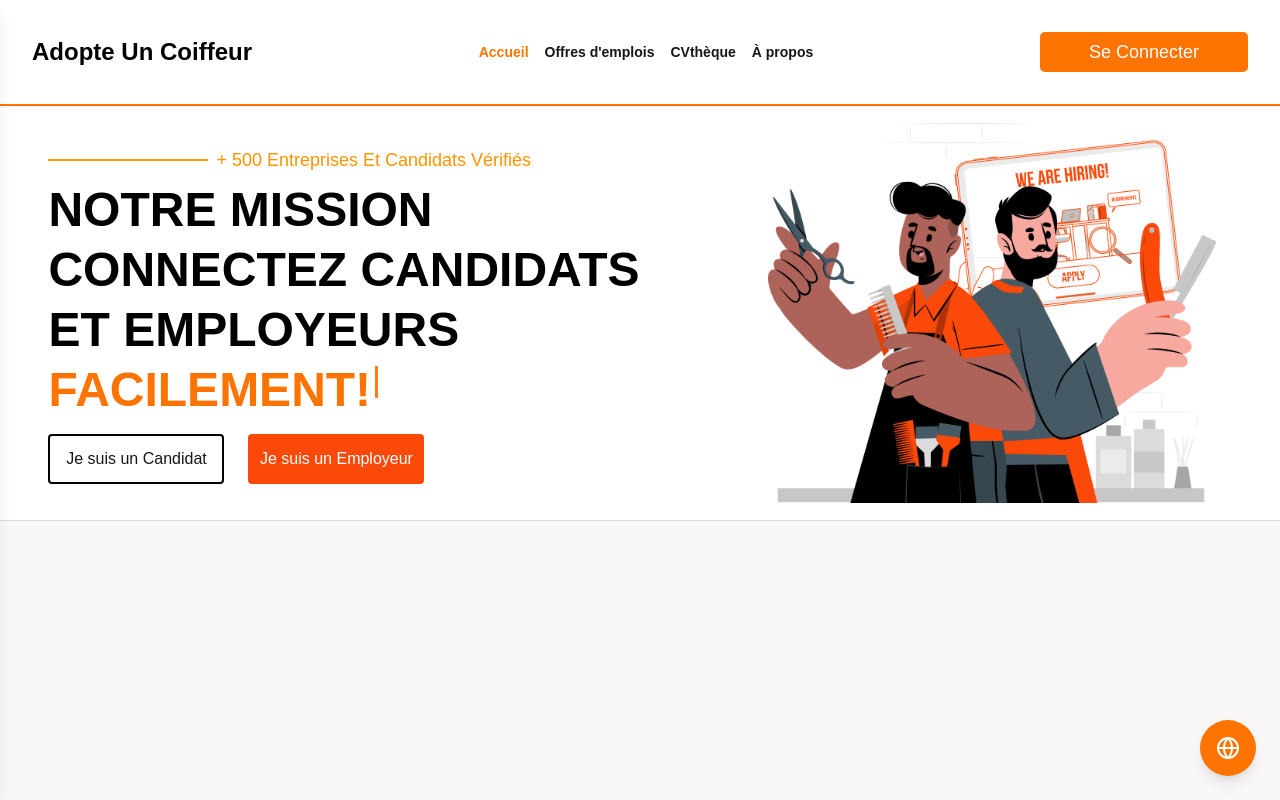
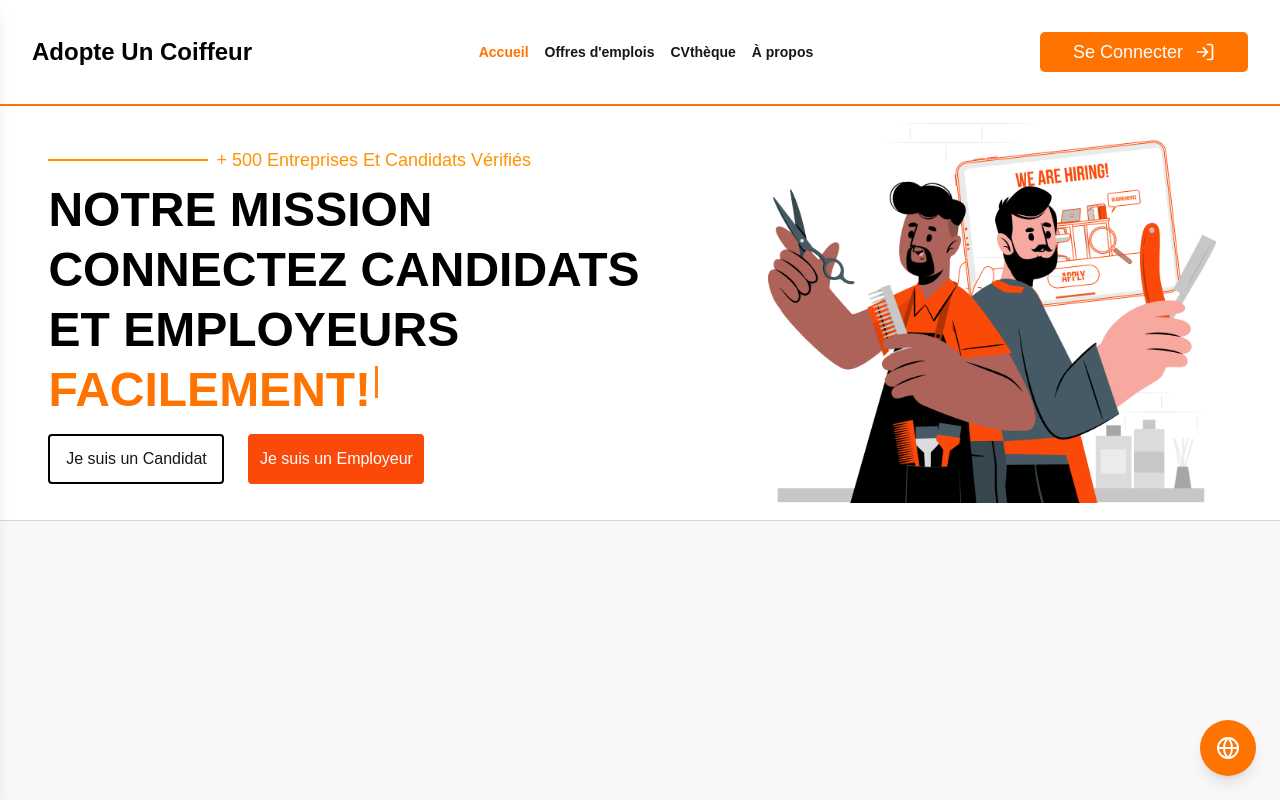
Before and after one commit to Abdullah1223/15octadopte, a Next.js app: page / in a window 1280 px wide. Shown: the top 800 px of the page. Built offline with nearby package versions, Linux system fonts and the light colour scheme.

Commit message:
Last Commit

```diff
--- a/src/app/Components/Navbar.js
+++ b/src/app/Components/Navbar.js
@@ -200,7 +200,11 @@ const Navbar = () => {
         </div>
 
         <button onClick={() => { router.push('/login') }} className="bg-[#FF7300] hidden text-white hover:bg-[#FF9522] md:block lg:text-[18px] text-[12px] w-32 h-9 lg:w-52 lg:h-10 rounded-[5px]">
+          <div className="flex justify-center gap-3 items-center">
           {translate('Get Hired')}
+          <LogIn className="w-4 h-4 lg:w-5 lg:h-5 mt-0" />
+          </div>
+
         </button>
 
         <div className="flex items-center gap-3 md:hidden">
--- a/src/app/locales/translation.json
+++ b/src/app/locales/translation.json
@@ -440,7 +440,7 @@
        "Save To Favorites":"Enregistrer dans les favoris",
        "Share On Media":"Partager sur les réseaux sociaux",
        "Get Hired":"Se Connecter",
-       "Lets Explore":"Explorons",
+       "Lets Explore":"Savoir Plus",
        "Lets_Explore_About_Us":"En Savoir Plus",
        "Explore All Jobs":"Explorez Tous Emplois",
        "Sign Up For Free":"Inscrivez-Vous Gratuitement",
@@ -477,7 +477,7 @@
        "head":"Chef",
        "Barber_for_cv":"Coiffeur",
        "About_us_for_main_page":"Notre Équipe",
-       "About_us_for_main_page_subheading":"Autonomiser Les Coiffeurs Et Les Entreprises – Combler Le Fossé Entre Le Talent Et L'Opportunité !",
+       "About_us_for_main_page_subheading":"Chez Adopte Un Coiffeur Nous Avons Compris Que Le Plus Dur, C’est Souvent De Trouver La Bonne Personne Si Bon Moment. C’est Pourquoi Nous Mettons En Relation Coiffeurs Et Employeurs Facilement Et Rapidement.",
        "who_are_we":"QUI NOUS SOMMES",
        "why":"POURQUOI",
        "choose":"NOUS",
```
